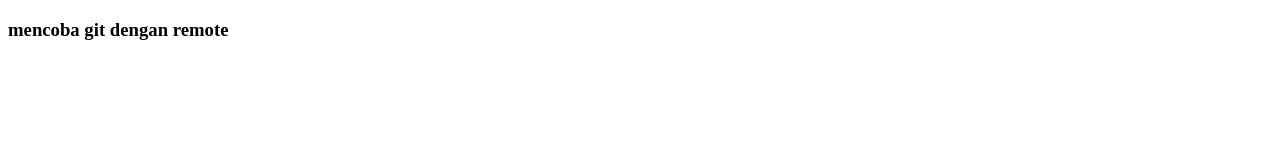
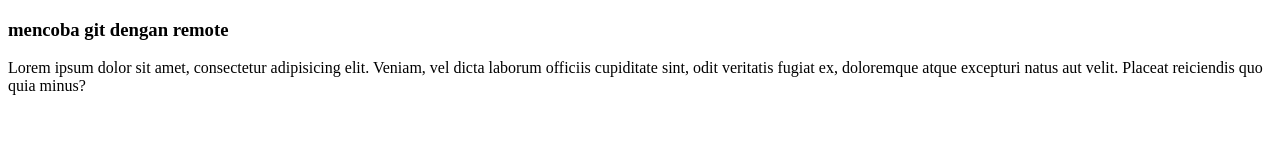
Before and after one commit to naelchris/wpu-git-test2, a plain HTML site: page index.html in a window 1280 px wide. Drawn offline with Linux system fonts and the light colour scheme.

Commit message:
menambahkan paragraf

```diff
--- a/index.html
+++ b/index.html
@@ -8,5 +8,6 @@
 </head>
 <body>
     <h3>mencoba git dengan remote</h3>
+    <p>Lorem ipsum dolor sit amet, consectetur adipisicing elit. Veniam, vel dicta laborum officiis cupiditate sint, odit veritatis fugiat ex, doloremque atque excepturi natus aut velit. Placeat reiciendis quo quia minus?</p>
 </body>
 </html>
```
